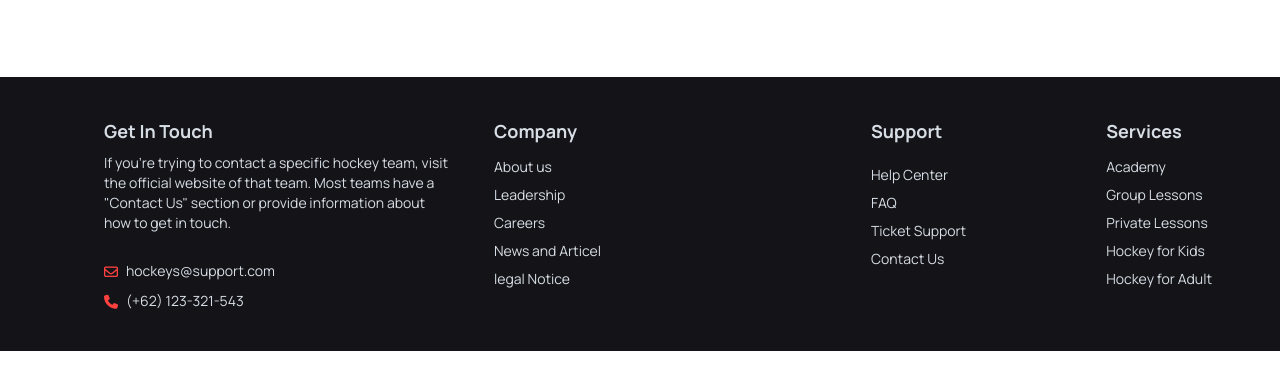
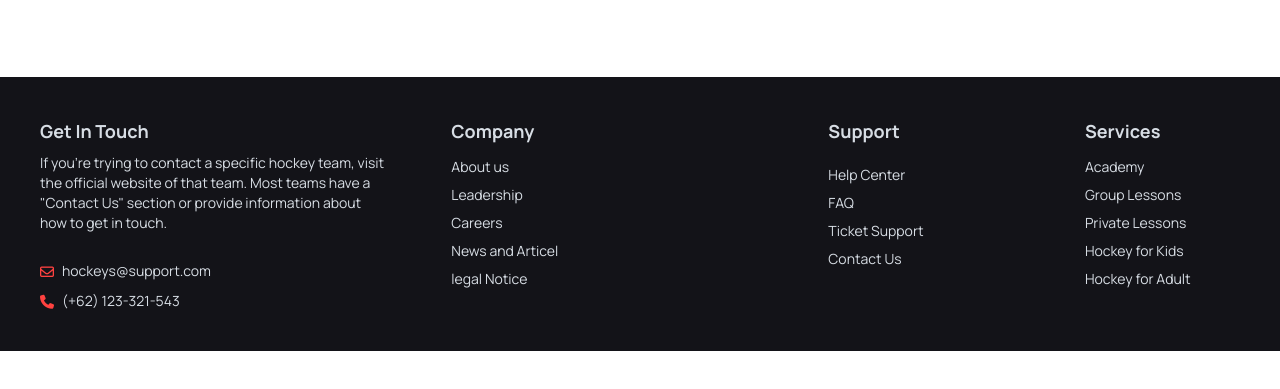
Before and after one commit to Atia9f/third-assignment-website, a plain HTML site: page index.html in a window 1280 px wide. Shown: the part 5590-5979 px from the top of the page. Drawn offline with nearby package versions, Linux system fonts and the light colour scheme.

Commit message:
undo stye

```diff
--- a/index.html
+++ b/index.html
@@ -561,7 +561,7 @@
 
     <!-- footer section -->
     <footer class="footer p-10 bg-[#131318] text-neutral-content my-20">
-        <nav class="ml-10 lg:ml-16">
+        <nav>
             <header class="text-lg font-bold text-center">Get In Touch</header>
             <p class="lg:w-[346px] mb-6">If you're trying to contact a specific hockey team, visit the official website
                 of
```
